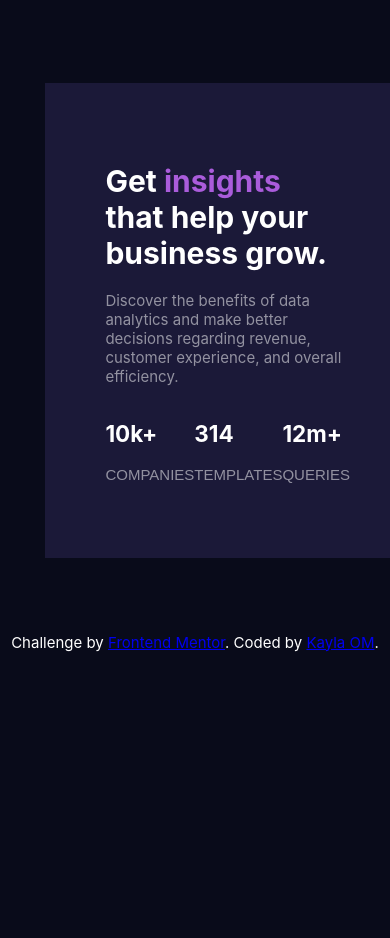
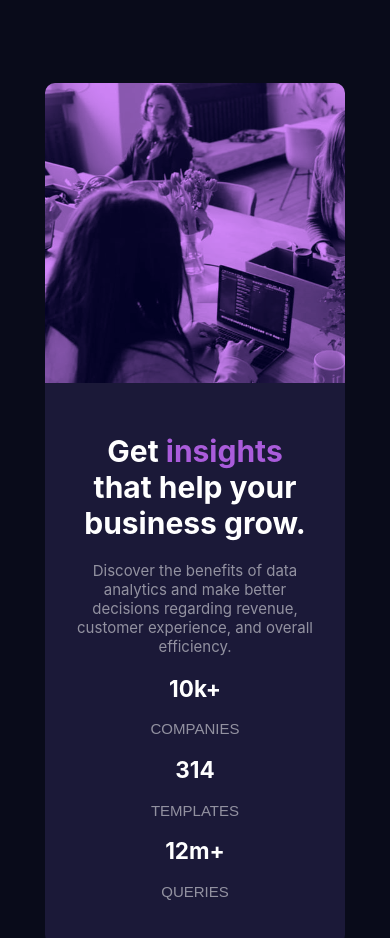
Before and after one commit to kaylaOm/FMCodeChallenge3, a plain HTML site: page index.html in a window 390 px wide. Shown: the top 938 px of the page. Before the commit the page ends 844 px from the top, so only its background shows below. Drawn offline with Linux system fonts and the light colour scheme; a web font is replaced by a local one.

Commit message:
Project Complete

```diff
--- a/index.html
+++ b/index.html
@@ -11,11 +11,12 @@
 <body>
   <main>
     <div class="container">
+      <div class="mobile"></div>
       <div class= "content">
         <h1>Get <span class="insights">insights</span> that help your business grow.</h1>
         <p>Discover the benefits of data analytics and make better decisions regarding revenue, customer
   experience, and overall efficiency.</p>
-       <div class="stats">
+        <div class="stats">
           <div class="column">
             <h2>10k+</h2>
             <p>COMPANIES</p>
--- a/styles.css
+++ b/styles.css
@@ -17,7 +17,6 @@ body{
   width: 80%;
   background-color: hsl(244, 38%, 16%);
   padding: 4em;
-
 }
 
 h1{
@@ -57,3 +56,36 @@ p{
  footer{
    text-align: center;
  }
+
+ @media only screen and (max-width: 650px) {
+  /* For mobile phones: */
+
+  .container{
+    display: flex;
+    flex-direction: column;
+  }
+
+  .mobile{
+    padding-top: 20em;
+    background-image: url(images/image-header-mobile.jpg);
+    background-repeat: no-repeat;
+    background-size: cover;
+    width: 100%;
+    background-blend-mode: overlay;
+    background-color: rgba(95, 30, 156, 0.603);
+    border-top-left-radius: 10px;
+    border-top-right-radius: 10px;
+  }
+
+  .content{
+    text-align: center;
+    display: block;
+    padding: 10%;
+    border-bottom-left-radius: 10px;
+    border-bottom-right-radius: 10px;
+  }
+
+  .stats{
+    display: block;
+  }
+}
```
